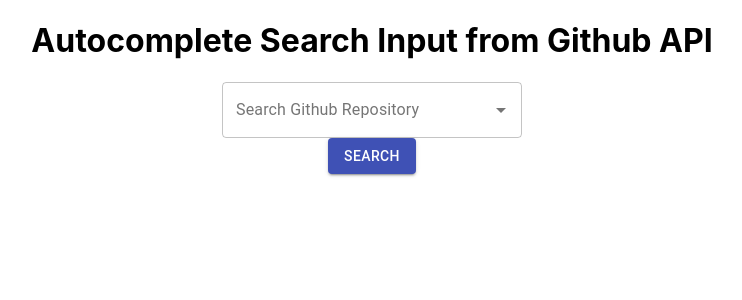
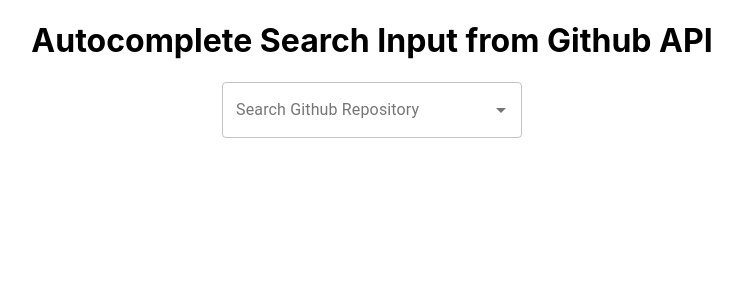
Before and after one commit to edsonha/Autocomplete-Search-Frontend, a React (Create React App) app: page / in a window 1280 px wide. Shown: the top 300 px of the page, without its empty margins (268-1010 px from the left). Built offline with nearby package versions, Linux system fonts and the light colour scheme.

Commit message:
[Ed] Delete search button

```diff
--- a/src/components/ResultTable/ResultTable.js
+++ b/src/components/ResultTable/ResultTable.js
@@ -3,7 +3,7 @@
 
 const ResultTable = ({ searchData }) => {
   return (
-    <table>
+    <table style={{ marginTop: "20px" }}>
       <thead>
         <tr>
           <th>Repository Name</th>
--- a/src/components/SearchConsole/SearchConsole.js
+++ b/src/components/SearchConsole/SearchConsole.js
@@ -1,11 +1,10 @@
 import React from "react";
 import TextField from "@material-ui/core/TextField";
-import Button from "@material-ui/core/Button";
 import Autocomplete from "@material-ui/lab/Autocomplete";
 
 const SearchConsole = ({ handleChange, inputOptions }) => {
   return (
-    <div>
+    <React.Fragment>
       <Autocomplete
         id="Input-Textbox"
         options={inputOptions}
@@ -20,10 +19,7 @@
           />
         )}
       />
-      <Button data-testid="search-button" variant="contained" color="primary">
-        Search
-      </Button>
-    </div>
+    </React.Fragment>
   );
 };
 
```
